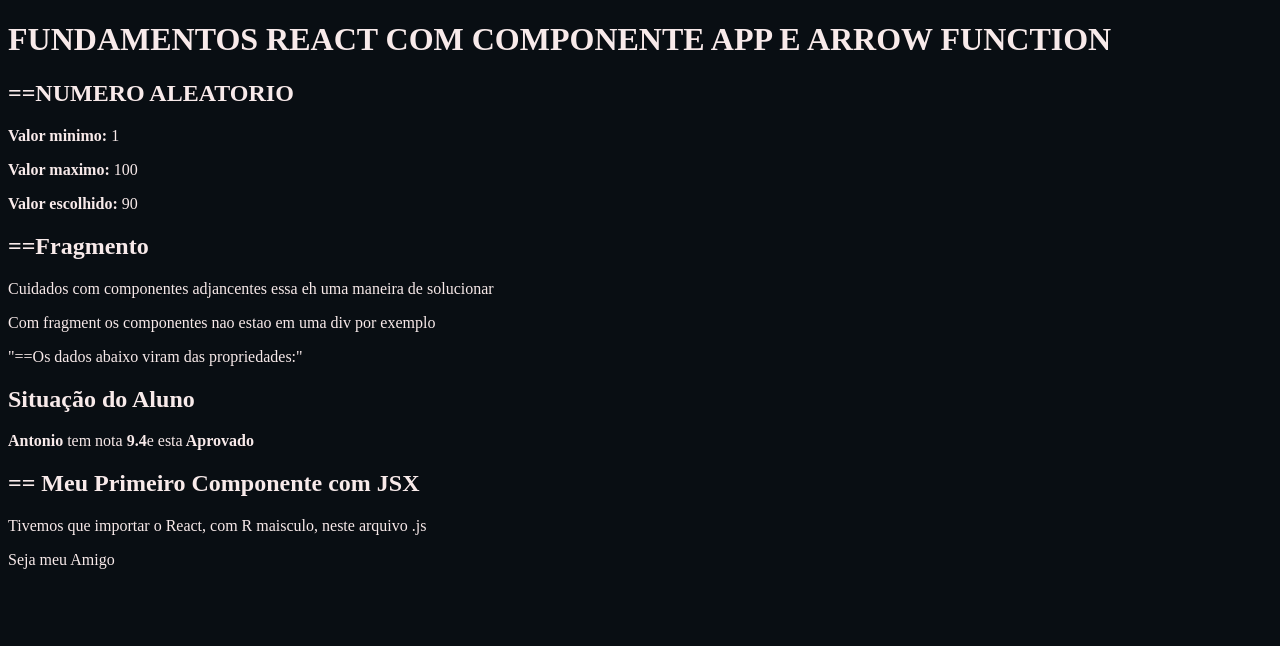
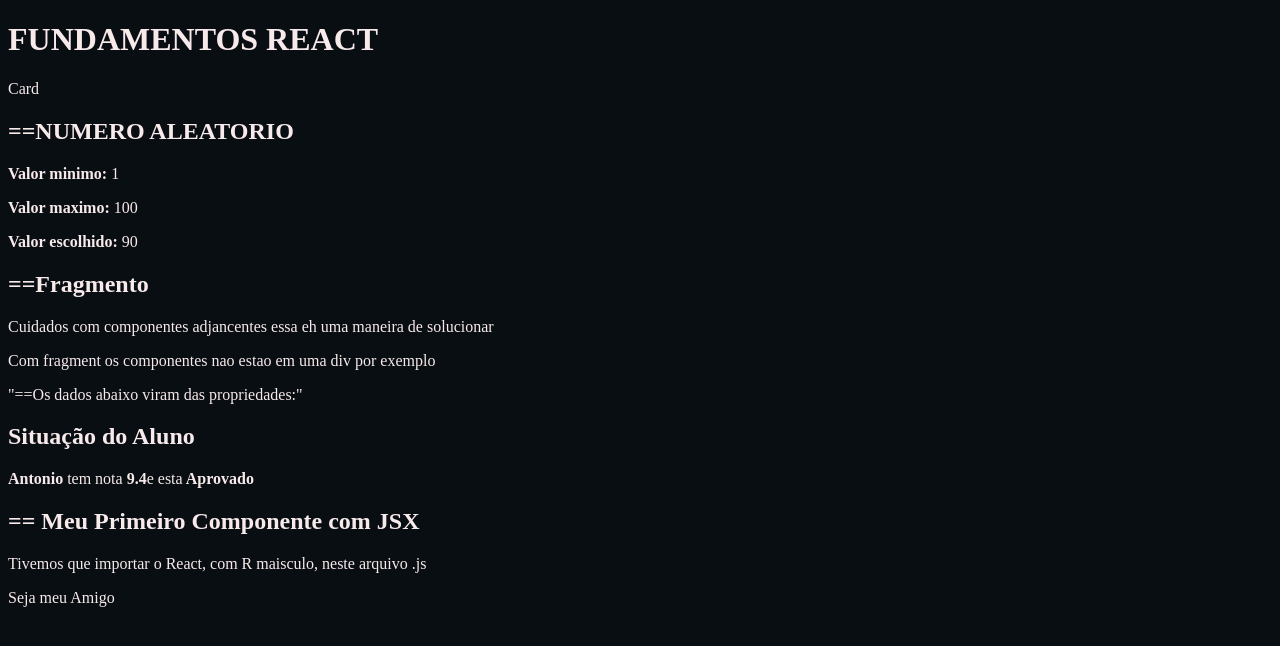
Before and after one commit to Cavall/fundamentos, a React (Create React App) app: page / in a window 1280 px wide. Shown: the top 646 px of the page. Built offline with nearby package versions, Linux system fonts and the light colour scheme.

Commit message:
Incluso card simples sem nada de css inclusive

```diff
--- a/src/App.jsx
+++ b/src/App.jsx
@@ -3,10 +3,13 @@
 import PrimeiroComParametros from "./components/basicos/PrimeiroComParametros";
 import Fragmentos from "./components/basicos/Fragmentos";
 import Aleatorio from "./components/basicos/Aleatorio";
+import Card from "./components/layout/Card";
 
 export default () => (
   <div id="app">
-    <h1>FUNDAMENTOS REACT COM COMPONENTE APP E ARROW FUNCTION</h1>
+    <h1>FUNDAMENTOS REACT</h1>
+
+    <Card></Card>
     <Aleatorio min={1} max={100} />
     <Fragmentos />
 
--- /dev/null
+++ b/src/components/layout/Card.jsx
@@ -0,0 +1,5 @@
+import React from "react";
+
+export default (props) => {
+  return <div>Card</div>;
+};
```
